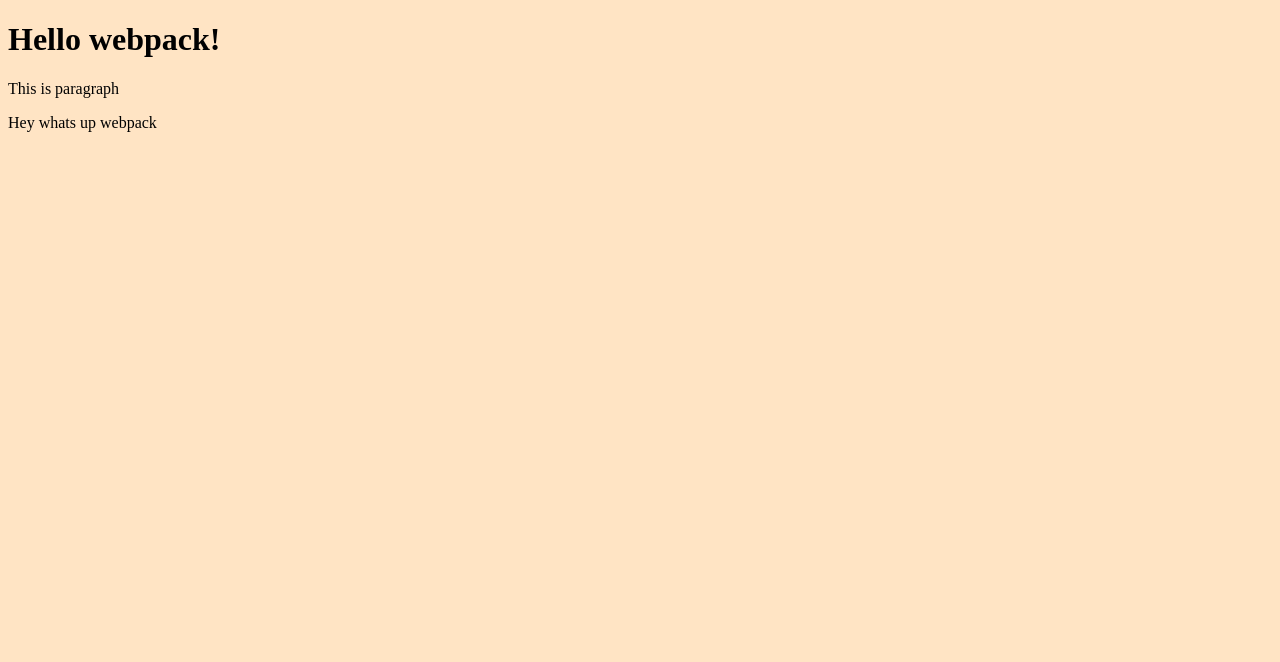
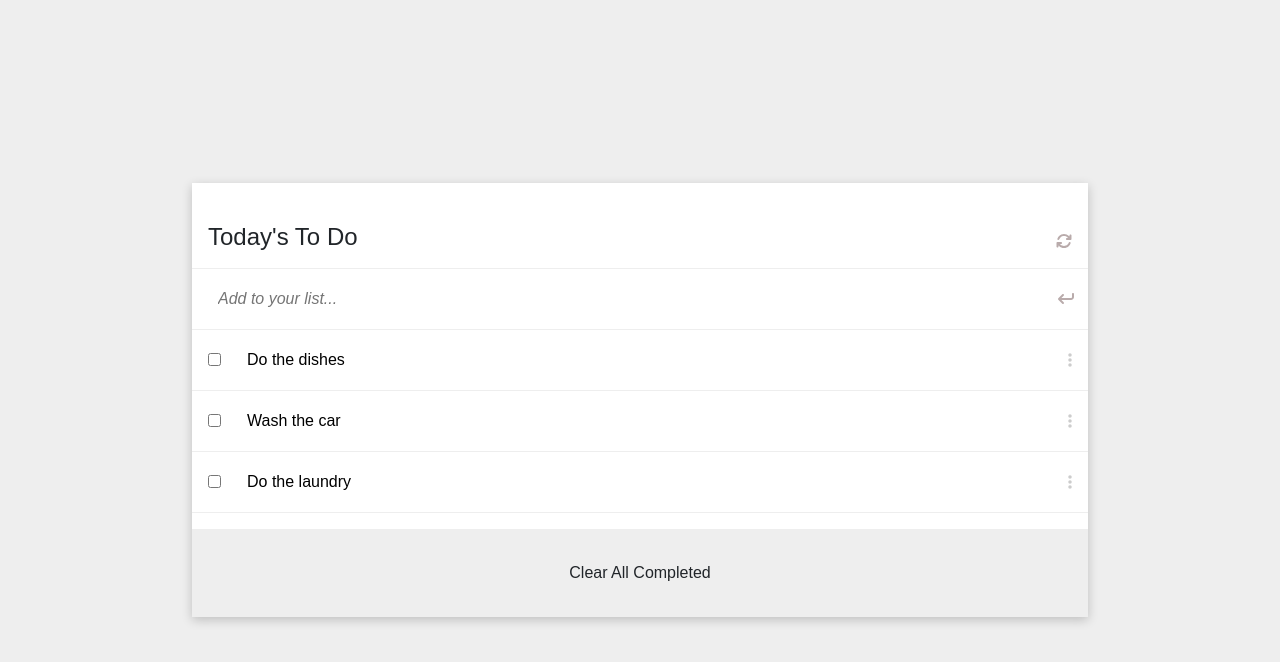
Before and after one commit to ZewdieMc/To-Do-List, a website built with webpack: page src/index.html in a window 1280 px wide. Built offline with nearby package versions, Linux system fonts and the light colour scheme.

Commit message:
Add style to the list structure

```diff
--- a/src/index.html
+++ b/src/index.html
@@ -3,10 +3,20 @@
 <head>
     <meta charset="UTF-8">
     <meta name="viewport" content="width=device-width, initial-scale=1.0">
-    <title>Wbpack Exercise</title>
+    <title>To DO List</title>
 </head>
 <body>
-    <h1>Hello webpack!</h1>
-    <p>This is paragraph</p>
+        <div class="todo-container">
+            <div class="todo-header">
+                <h4>Today's To Do</h4>
+                <i class="refresh fas fa-refresh"></i>
+            </div>
+            <form action="">
+                <input type="text" placeholder="Add to your list...">
+                <i class="press-enter fa-solid fa-arrow-turn-down"></i>
+            </form>
+            <ul class="todo-list"></ul>
+            <div class="clear-todo">Clear All Completed </div>
+        </div>
 </body>
 </html>
--- a/src/index.js
+++ b/src/index.js
@@ -1,11 +1,16 @@
-import _ from 'lodash';
+import '../node_modules/@fortawesome/fontawesome-free/css/all.css';
+import '../node_modules/@fortawesome/fontawesome-free/js/all.js';
+import '../node_modules/bootstrap/dist/css/bootstrap.min.css';
 import './style.css';
+import PupulateList from './modules/displayList.js';
 
-function component () {
-  const element = document.createElement('div');
+const todoObjects = [
+  { description: 'Do the dishes', completed: false, index: 0 },
+  { description: 'Wash the car', completed: false, index: 1 },
+  { description: 'Do the laundry', completed: false, index: 2 },
+];
 
-  element.innerHTML = _.join(['Hey whats up', 'webpack'], ' ');
-  return element;
-}
-
-document.body.appendChild(component());
+window.onload = () => {
+  const todoList = document.querySelector('.todo-list');
+  todoList.append(...PupulateList(todoObjects));
+};
--- /dev/null
+++ b/src/modules/displayList.js
@@ -0,0 +1,22 @@
+export default (todoObjects) => todoObjects.map((todo) => {
+  const li = document.createElement('li');
+  li.classList.add('todo-item');
+  li.setAttribute('data-index', todo.index);
+  li.setAttribute('data-completed', todo.completed);
+
+  const checkbox = document.createElement('input');
+  checkbox.setAttribute('type', 'checkbox');
+
+  const input = document.createElement('input');
+  input.setAttribute('type', 'text');
+  input.classList.add('todo-input');
+  input.setAttribute('value', todo.description);
+
+  const ellipsisIcon = document.createElement('i');
+  ellipsisIcon.classList.add('fas', 'fa-ellipsis-v', 'todo-ellipsis');
+
+  li.append(checkbox);
+  li.append(input);
+  li.append(ellipsisIcon);
+  return li;
+});
--- a/src/style.css
+++ b/src/style.css
@@ -1,3 +1,95 @@
+* {
+  padding: 0;
+  margin: 0;
+  box-sizing: border-box;
+}
+
 body {
-  background-color: bisque;
+  font-family: 'Poppins', sans-serif;
+  background-color: #eee;
+  display: flex;
+  align-items: center;
+  justify-content: center;
+  min-height: 100vh;
 }
+
+.todo-container {
+  position: relative;
+  display: flex;
+  flex-direction: column;
+  justify-content: center;
+  box-shadow: 0 3px 10px rgb(0 0 0 / 0.2);
+  width: 70vw;
+  background-color: white;
+  padding: 2rem 0 0;
+}
+
+form > .press-enter,
+.todo-header .refresh {
+  color: #b9abab;
+}
+
+.todo-header,
+form {
+  display: flex;
+  justify-content: space-between;
+  align-items: center;
+  padding: 0.5rem 1rem;
+  border-bottom: 1px solid #eee;
+}
+
+.todo-list {
+  width: 100%;
+  list-style: none;
+  padding: 0;
+}
+
+.todo-list .todo-item {
+  display: flex;
+  justify-content: space-between;
+  align-items: center;
+  padding: 0.5rem 1rem;
+  border-bottom: 1px solid #eee;
+  gap: 1rem;
+}
+
+.todo-list .todo-item:hover {
+  background-color: rgb(243, 227, 176);
+}
+
+.todo-list li .todo-ellipsis {
+  cursor: move;
+  color: #ccc;
+}
+
+.todo-list li .todo-ellipsis:hover {
+  color: #000;
+}
+
+input[type*='text'] {
+  border: none;
+  padding: 10px;
+  outline: none;
+  flex-grow: 4;
+  font-size: 16px;
+}
+
+.clear-todo {
+  background-color: #eee;
+  border: none;
+  display: flex;
+  align-items: center;
+  justify-content: center;
+  padding: 2rem;
+  outline: none;
+  cursor: pointer;
+  font-size: 16px;
+}
+
+form > input[type='text'] {
+  font-style: italic;
+}
+
+form .press-enter {
+  transform: rotate(90deg);
+}
--- a/webpack.config.js
+++ b/webpack.config.js
@@ -1,3 +1,5 @@
+// eslint-disable-next-line import/no-extraneous-dependencies
+const { BundleAnalyzerPlugin } = require('webpack-bundle-analyzer');
 const HtmlWebpackPlugin = require('html-webpack-plugin');
 const path = require('path');
 
@@ -14,6 +16,7 @@ module.exports = {
     new HtmlWebpackPlugin({
       template: path.resolve(__dirname, 'src', 'index.html'),
     }),
+    new BundleAnalyzerPlugin(),
   ],
   module: {
     rules: [
```
Also changed, not shown: package.json (+7 -5 lines), README.md, Screenshot.png (added), 2 other files.
